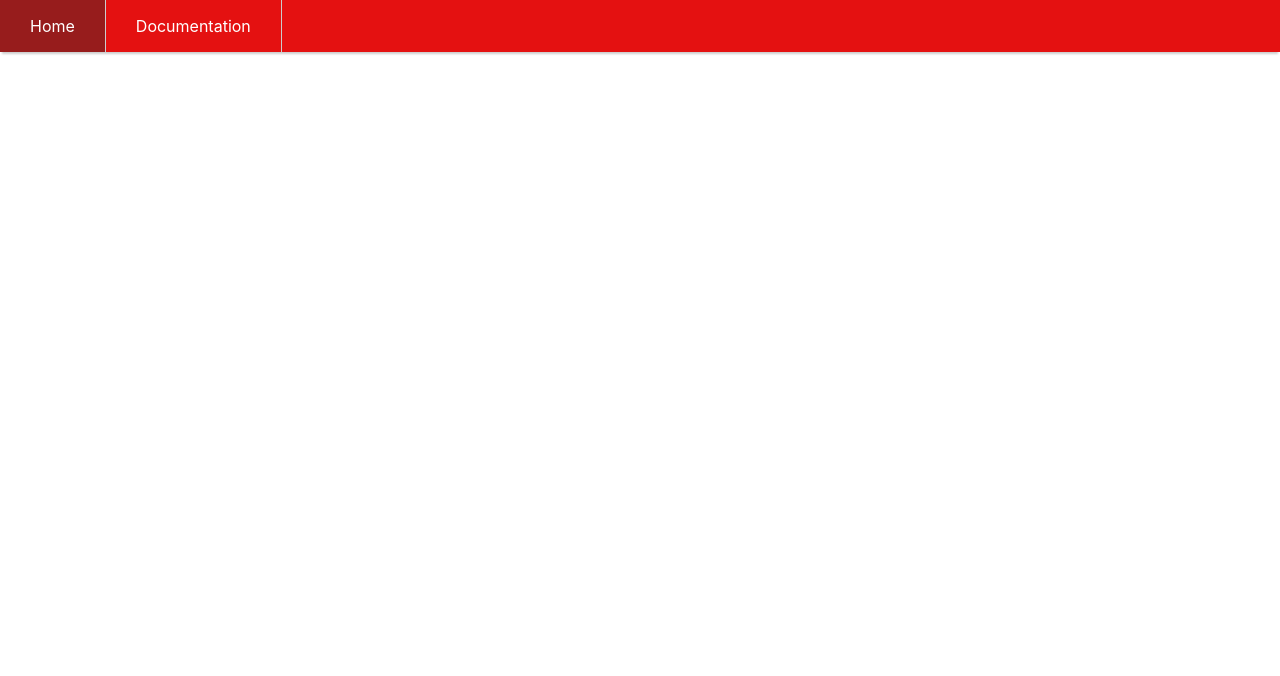
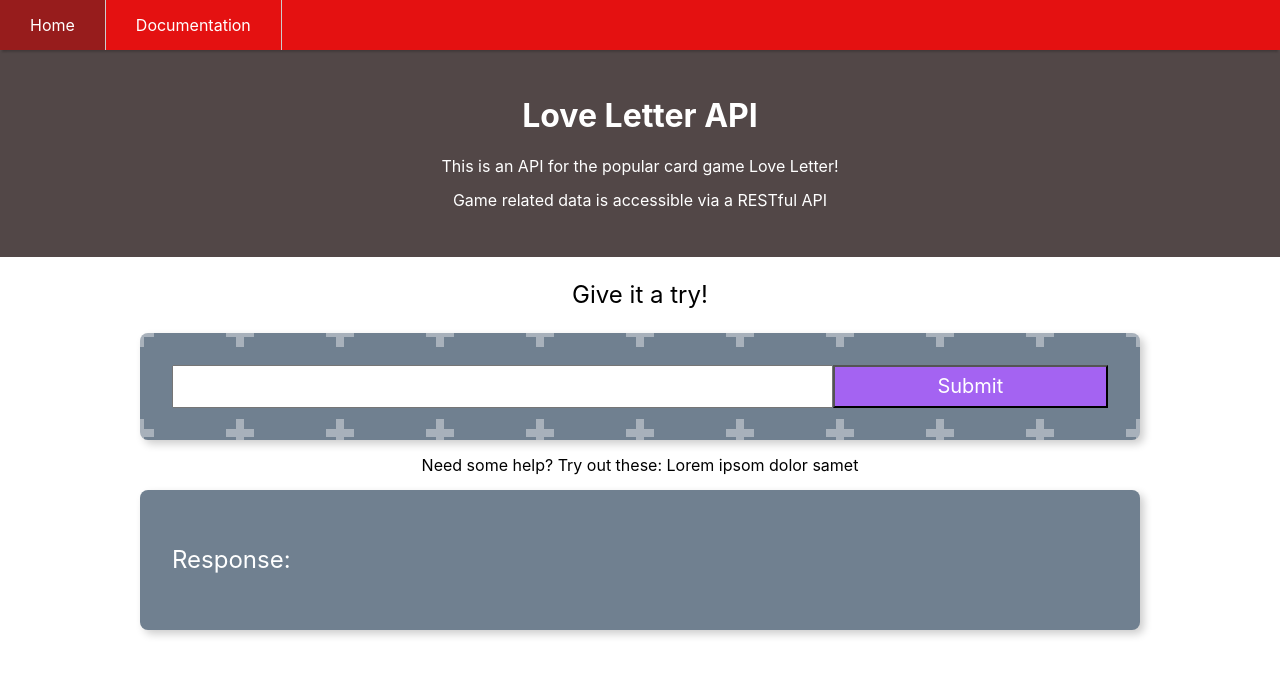
Before and after one commit to bdang160/love-letter-api, a React (Create React App) app: page / in a window 1280 px wide. Shown: the top 676 px of the page. Built offline with nearby package versions, Linux system fonts and the light colour scheme.

Commit message:
Added input box and response box

```diff
--- a/package.json
+++ b/package.json
@@ -9,6 +9,7 @@
     "react": "^17.0.2",
     "react-dom": "^17.0.2",
     "react-scripts": "4.0.3",
+    "tachyons": "^4.12.0",
     "web-vitals": "^1.1.2"
   },
   "scripts": {
--- a/src/App.js
+++ b/src/App.js
@@ -1,10 +1,14 @@
 import './App.css';
 import Navbar from './components/NavBar/NavBar';
+import SiteHeader from './components/SiteHeader/SiteHeader';
+import TryItOut from './components/TryItOut/TryItOut';
 
 function App() {
   return (
     <div className="App">
       <Navbar/>
+      <SiteHeader/>
+      <TryItOut/>
     </div>
   );
 }
--- /dev/null
+++ b/src/components/SiteHeader/SiteHeader.css
@@ -0,0 +1,7 @@
+@import "tachyons";
+
+.jumbotron {
+    padding: 2rem 1rem;
+    background-color: #524747;
+    text-align: left;
+}
--- /dev/null
+++ b/src/components/SiteHeader/SiteHeader.js
@@ -0,0 +1,17 @@
+import React, { Component } from 'react';
+import './SiteHeader.css';
+
+class SiteHeader extends Component {
+
+    render () {
+        return (
+            <div className="jumbotron">
+                <h1 className='white tc'>Love Letter API</h1>
+                <p className="white tc">This is an API for the popular card game Love Letter!</p>
+                <p className="white tc">Game related data is accessible via a RESTful API</p>
+            </div>
+        );
+    }
+}
+
+export default SiteHeader;
--- /dev/null
+++ b/src/components/TryItOut/TryItOut.css
@@ -0,0 +1,22 @@
+@import "tachyons";
+
+
+.center .form {
+    width: 1000px;
+    background: radial-gradient(circle, transparent 20%, slategray 20%, slategray 80%, transparent 80%, transparent),
+    radial-gradient(circle, transparent 20%, slategray 20%, slategray 80%, transparent 80%, transparent) 50px 50px,
+    linear-gradient(#A8B1BB 8px, transparent 8px) 0 -4px,
+    linear-gradient(90deg, #A8B1BB 8px, transparent 8px) -4px 0;
+    background-color: slategray;
+    background-size:100px 100px, 100px 100px, 50px 50px, 50px 50px;;
+    display: flex;
+}
+
+.response .form {
+    width: 1000px;
+    background-color: slategray;
+    background-size:100px 100px, 100px 100px, 50px 50px, 50px 50px;;
+    display: flex;
+    flex-direction: column;
+    text-align: left;
+}
--- /dev/null
+++ b/src/components/TryItOut/TryItOut.js
@@ -0,0 +1,31 @@
+import React from 'react';
+import './TryItOut.css';
+
+const TryItOut = ({ onInputChange, onButtonSubmit }) => {
+  return (
+    <div>
+      <p className='f3'>
+        {'Give it a try!'}
+      </p>
+      <div className='center'>
+        <div className='form center pa4 br3 shadow-5'>
+          <input className='f4 pa2 w-70 center' type='tex' onChange={onInputChange}/>
+          <button
+            className='w-30 grow f4 link ph3 pv2 dib white bg-light-purple'
+            onClick={onButtonSubmit}
+          >Submit</button>
+        </div>
+        <p className="help-text">Need some help? Try out these: Lorem ipsom dolor samet</p>
+      </div>
+
+      <div className='response'>
+        <div className='form center pa4 br3 shadow-5'>
+          <p className='f3 white'>Response:</p>
+
+        </div>
+      </div>
+    </div>
+  );
+}
+
+export default TryItOut;
```
Also changed, not shown: 1 other file (tests, documents, lock files or other folders).
